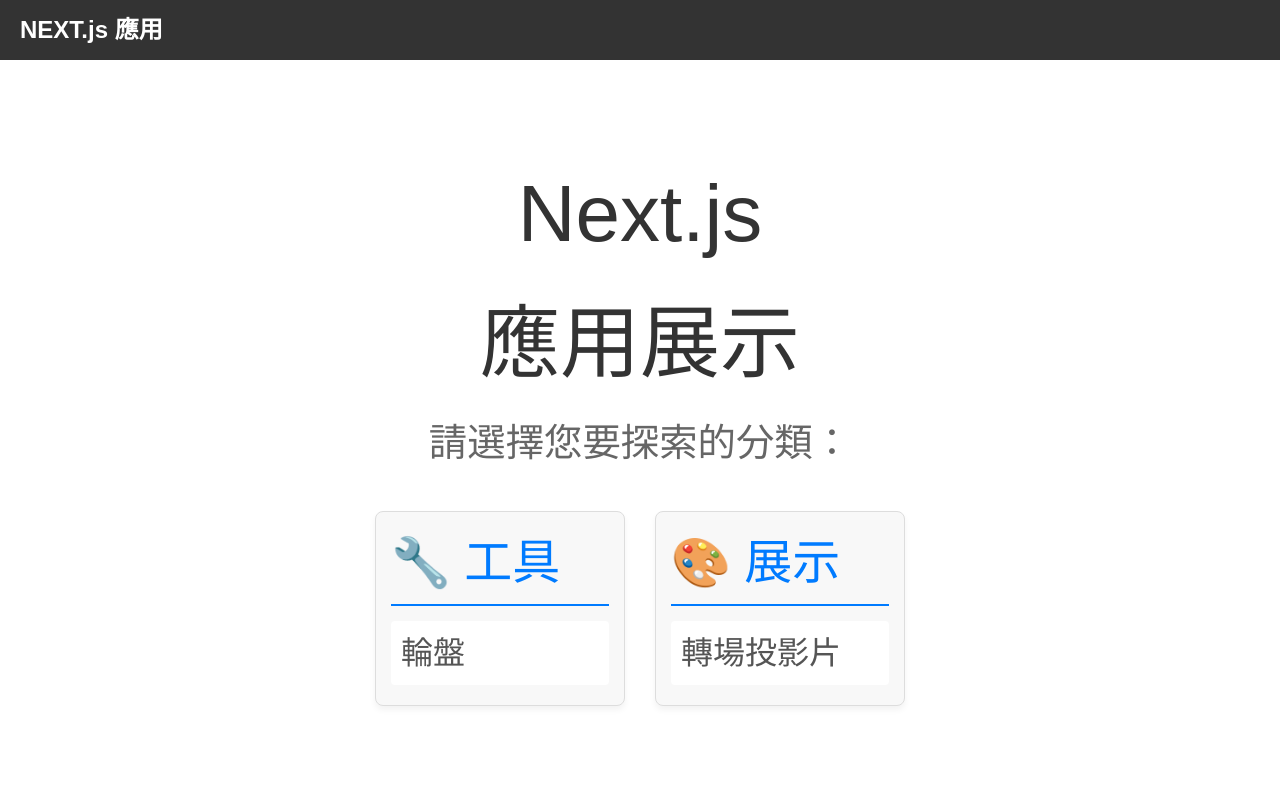
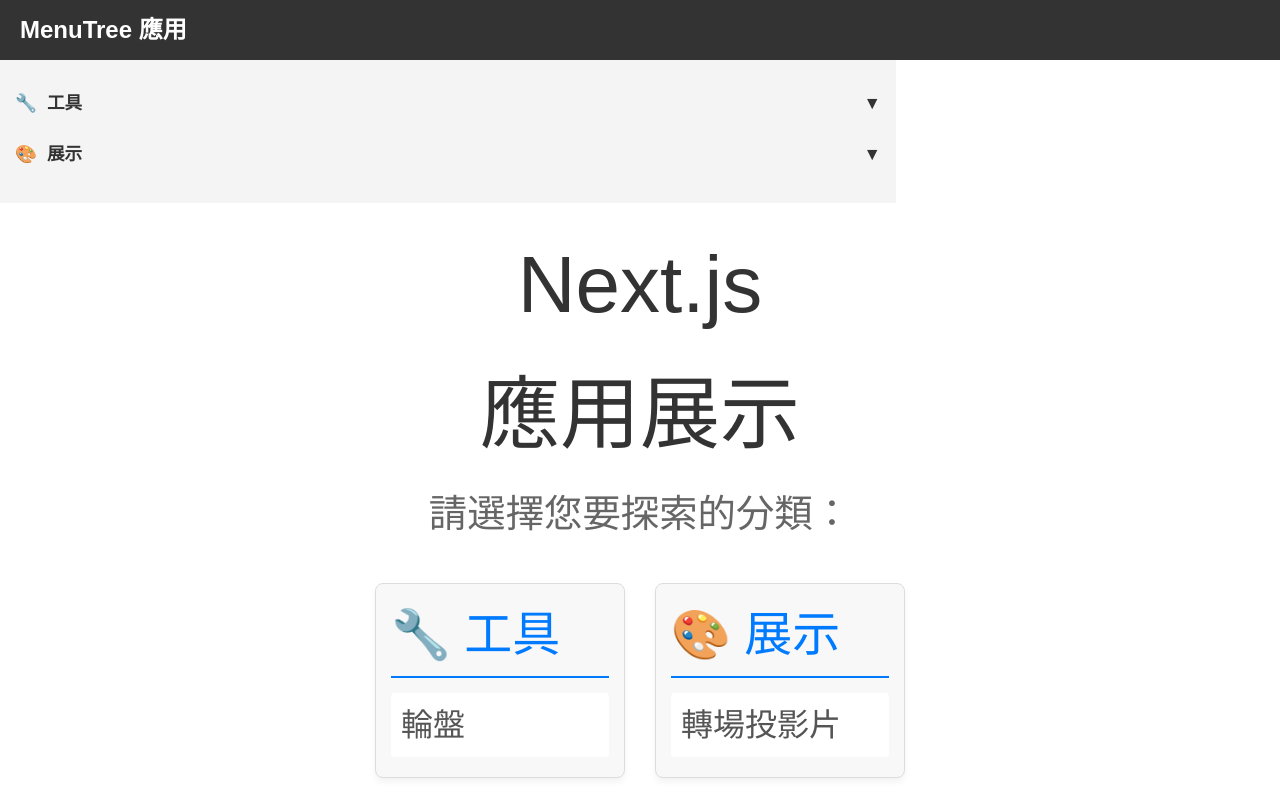
Before and after one commit to clown1138/tool, a Next.js app: page / in a window 1280 px wide. Built offline with nearby package versions, Linux system fonts and the light colour scheme.

Commit message:
update MenutTree fix

```diff
--- a/components/MenuLayout.jsx
+++ b/components/MenuLayout.jsx
@@ -1,52 +1,55 @@
-// components/Layout.jsx
+// components/MenuLayout.jsx
 "use client";
-import React, { useState, useEffect } from 'react';
+import React, { useState, useEffect, useCallback } from 'react';
 import { usePathname } from 'next/navigation';
 import MenuTree from './MenuTree';
-import menuData from '../data/menuData.json';
-import styles from '../styles/Layout.module.css';
+import menuData from '../data/menuData.json'; // 確保路徑正確
+import styles from '../styles/Layout.module.css'; // 確保路徑正確
 
 const MenuLayout = ({ children }) => {
     const pathname = usePathname();
     const isHomePage = pathname === '/';
 
-    // 側邊欄狀態：在分頁時預設為開啟 (桌面)
-    const [isSidebarOpen, setIsSidebarOpen] = useState(!isHomePage);
+    // 狀態
+    const [isMobile, setIsMobile] = useState(false);
+    // 側邊欄狀態：在客戶端初始化時，我們會在 useEffect 中設置
+    const [isSidebarOpen, setIsSidebarOpen] = useState(true);
 
-    // 偵測是否為手機模式 (RWD)
-    const [isMobile, setIsMobile] = useState(false);
-
+    // RWD 檢測邏輯
     useEffect(() => {
         const checkMobile = () => window.innerWidth <= 768;
-        const mobileStatus = checkMobile();
-        setIsMobile(mobileStatus);
-
-        // 在桌面模式下，根據是否為首頁設定初始狀態
-        if (!mobileStatus) {
-            setIsSidebarOpen(!isHomePage);
-        } else {
-            // 手機模式預設收合
-            setIsSidebarOpen(false);
-        }
 
         const handleResize = () => {
-            const newMobileStatus = checkMobile();
-            setIsMobile(newMobileStatus);
-            // 當從手機切換到桌面時，恢復分頁開啟狀態
-            if (!newMobileStatus && !isHomePage) {
-                setIsSidebarOpen(true);
+            const mobileStatus = checkMobile();
+            setIsMobile(mobileStatus);
+
+            // 根據模式和首頁狀態設置初始/切換後的 sidebar 狀態
+            if (mobileStatus) {
+                // 手機：預設收合
+                setIsSidebarOpen(false);
+            } else {
+                // 桌面：分頁時預設開啟，首頁預設關閉
+                setIsSidebarOpen(!isHomePage);
             }
         };
+
+        // 首次運行和窗口大小改變時執行
+        handleResize();
         window.addEventListener('resize', handleResize);
         return () => window.removeEventListener('resize', handleResize);
+    }, [isHomePage]); // 依賴 isHomePage，在導航到首頁/分頁時重新運行
+
+    // 修正點 1 & 2 核心邏輯：切換側邊欄
+    const toggleSidebar = useCallback(() => {
+        // 只有在非首頁時才允許切換
+        if (!isHomePage) {
+            setIsSidebarOpen(prev => !prev);
+        }
+        // 注意：手機模式下，由於 isMobile 檢測，按鈕會出現，
+        // 點擊後，上面的 if 條件(!isHomePage) 讓它正常切換。
+
     }, [isHomePage]);
 
-    const toggleSidebar = () => {
-        // 在手機模式下，點擊按鈕直接切換狀態
-        if (isMobile || !isHomePage) {
-            setIsSidebarOpen(prev => !prev);
-        }
-    };
 
     // 根據狀態和模式應用 CSS 類別
     const layoutClass = isHomePage
@@ -60,24 +63,9 @@
     return (
         <div className={layoutClass}>
 
-            {/* 側邊欄 (只有在分頁或手機展開時顯示) */}
-            {(isSidebarOpen || !isHomePage) && (
-                <div className={`${styles.sidebar} ${isSidebarOpen ? styles.open : styles.closed}`}>
-                    <MenuTree
-                        menuData={menuData}
-                        currentPath={pathname}
-                        // 手機版點擊連結會觸發收合
-                        toggleSidebar={isMobile ? toggleSidebar : () => {}}
-                    />
-                </div>
-            )}
-
-            {/* 頂部導航/切換按鈕 */}
+            {/* 頂部 Header 和 Toggle 按鈕 */}
             <header className={styles.header}>
-                {/* 1. 電腦版分頁時：左側隱藏按鈕 */}
-                {/* 2. 手機版分頁時：單一 ICON 展開按鈕 */}
-                {/* 3. 手機/桌面首頁時：不顯示按鈕 (或顯示回首頁按鈕) */}
-
+                {/* 只有在分頁時顯示開關按鈕 */}
                 {!isHomePage && (
                     <button
                         onClick={toggleSidebar}
@@ -86,8 +74,34 @@
                         {isSidebarOpen ? '❮' : '☰'}
                     </button>
                 )}
-                <div className={styles.title}>NEXT.js 應用</div>
+                <div className={styles.title}>MenuTree 應用</div>
             </header>
+
+            {/* 側邊欄：
+                桌面分頁時 (isSidebarOpen=true, false)
+                手機分頁時 (isSidebarOpen=false) -> 點擊按鈕後變為 true
+            */}
+
+            {/* 修正點 3：側邊欄的條件渲染：
+                桌面版：始終渲染，CSS 負責隱藏/展開。
+                手機版：只在 isSidebarOpen 時渲染 (因為手機模式是彈出式抽屜)。
+
+                這裡我們使用 isSidebarOpen 來控制彈出狀態。
+            */}
+            {(isSidebarOpen || !isMobile) && (
+                <div
+                    className={`${styles.sidebar} ${isSidebarOpen ? styles.open : styles.closed}`}
+                    // 手機模式下，當 sidebar 關閉時，不應佔用空間
+                    style={isMobile && !isSidebarOpen ? { display: 'none' } : {}}
+                >
+                    <MenuTree
+                        menuData={menuData}
+                        currentPath={pathname}
+                        // 點擊菜單項目後，手機模式下收合側邊欄
+                        toggleSidebar={isMobile ? toggleSidebar : () => {}}
+                    />
+                </div>
+            )}
 
             {/* 主要內容區域 */}
             <main className={contentClass}>
--- a/components/MenuTree.tsx
+++ b/components/MenuTree.tsx
@@ -31,53 +31,44 @@
                 {menuData.map(item => {
                     const hasChildren = !!item.children && item.children.length > 0;
 
-                    // 根據是否有子項目決定點擊行為
-                    const clickHandler = hasChildren
-                        ? () => setOpenItemId(openItemId === item.id ? null : item.id) // 展開/收合
-                        : toggleSidebar; // 如果沒有子項目，點擊後跳轉並收起側邊欄 (手機)
+                    // 展開/收合的函式
+                    const handleToggle = (e: React.MouseEvent) => {
+                        e.preventDefault(); // 阻止任何父層或 Link 的默認行為
+                        setOpenItemId(openItemId === item.id ? null : item.id);
+                    };
 
                     return (
                         <li key={item.id} className={styles.level1Item}>
-                            {/* 1. 外部 Div 用於結構和樣式 */}
-                            <div
-                                className={`${styles.level1Link} ${isCurrent(item.path) ? styles.active : ''}`}
-                            >
+                            <div className={styles.level1Link}>
                                 <span>{item.icon}</span>
 
-                                {/* 2. Link 元件的放置：
-                                   - 如果有子項目：Link 只包裹文字，點擊 Link 仍然跳轉，但主要 div 點擊不跳轉。
-                                   - 如果沒有子項目：將 Link 包裹整個可點擊區域，並執行 clickHandler。
+                                {/* 核心修正：
+                                    如果 hasChildren: Link 點擊僅執行 toggleSidebar，並阻止導航。
+                                    如果沒有子項目: Link 點擊執行 toggleSidebar 並允許導航。
                                 */}
-                                {hasChildren ? (
-                                    <>
-                                        {/* A. 有子項目時：Link 只包裹文字，點擊 div 執行展開 */}
-                                        <div
-                                            onClick={clickHandler} // 只負責展開/收合
-                                            className={styles.level1TextWrapper} // 新增樣式類別，用於排版
-                                        >
                                 <Link
                                     href={item.path}
-                                                className={isCurrent(item.path) ? styles.activeText : ''}
-                                                // 點擊 Link 也應收起側邊欄 (手機)
-                                                onClick={toggleSidebar}
+                                    className={`${styles.level1Text} ${isCurrent(item.path) ? styles.activeText : ''}`}
+                                    // 點擊 Link 時執行的函式
+                                    onClick={(e) => {
+                                        if (hasChildren) {
+                                            // 有子項目時：阻止導航，只執行展開/收合
+                                            e.preventDefault();
+                                            handleToggle(e);
+                                        } else {
+                                            // 無子項目時：允許導航，但執行手機側邊欄收合
+                                            toggleSidebar();
+                                        }
+                                    }}
                                 >
                                     {item.name}
                                 </Link>
-                                        </div>
-                                        {/* 展開箭頭 */}
-                                        <span onClick={clickHandler} className={styles.toggleIcon}>
+
+                                {/* 展開箭頭/圖標的點擊區 */}
+                                {hasChildren && (
+                                    <span onClick={handleToggle} className={styles.toggleIcon}>
                                         {openItemId === item.id ? '▲' : '▼'}
                                     </span>
-                                    </>
-                                ) : (
-                                    // B. 無子項目時：整個 Link 充當可點擊區域
-                                    <Link
-                                        href={item.path}
-                                        className={`${styles.level1LinkOnly} ${isCurrent(item.path) ? styles.activeText : ''}`}
-                                        onClick={clickHandler} // 執行跳轉並收合
-                                    >
-                                        {item.name}
-                                    </Link>
                                 )}
                             </div>
 
--- a/styles/Layout.module.css
+++ b/styles/Layout.module.css
@@ -34,12 +34,15 @@
 /* --- 分頁佈局 (/tools, /games 時) --- */
 .pageLayout {
     display: grid;
-    /* 定義網格區域: header | sidebar content */
     grid-template-areas:
         "header header"
         "sidebar content";
     grid-template-rows: 60px 1fr;
     min-height: 100vh;
+
+    /* 這是預設狀態：開啟時的寬度 */
+    grid-template-columns: 250px 1fr;
+    transition: grid-template-columns 0.3s ease; /* 啟用伸縮動畫 */
 }
 
 /* 側邊欄樣式 */
@@ -47,16 +50,17 @@
     grid-area: sidebar;
     background-color: #f4f4f4;
     overflow-y: auto;
-    width: 250px; /* 桌面預設寬度 */
+    /* ⬇️ 關鍵：使用寬度百分比確保 CSS Grid 控制寬度 ⬇️ */
+    width: 100%;
     transition: width 0.3s, transform 0.3s;
 }
-
-/* 側邊欄 開/關 狀態控制 */
+/* 側邊欄 開啟狀態  */
 .sidebarOpen {
-    grid-template-columns: 250px 1fr; /* 桌面：展開 */
+    grid-template-columns: 250px 1fr;
 }
+/* 側邊欄 關閉狀態 */
 .sidebarClosed {
-    grid-template-columns: 0 1fr; /* 桌面：隱藏 (寬度為 0) */
+    grid-template-columns: 0 1fr;
 }
 
 /* 內容區 */
@@ -79,39 +83,36 @@
 
 
 /* === 手機版 (RWD) 樣式 === */
-
 @media (max-width: 768px) {
-
-    /* --- 首頁佈局 (不變) --- */
-
-    /* --- 分頁佈局 --- */
+    /* 手機分頁不再使用 grid-template-areas "sidebar content" */
     .pageLayout {
-        /* 手機分頁：側邊欄始終隱藏在內容下方 */
         grid-template-areas:
             "header"
             "content";
         grid-template-columns: 1fr;
     }
 
-    /* 側邊欄樣式 (手機版變成疊加在內容上方的抽屜) */
+    /* 側邊欄樣式 (手機版抽屜) */
     .sidebar {
         position: fixed;
         top: 0;
         left: 0;
         height: 100vh;
-        width: 70%; /* 手機展開寬度 */
+        width: 70%;
         z-index: 1000;
         box-shadow: 2px 0 5px rgba(0,0,0,0.5);
-        transform: translateX(-100%); /* 預設完全隱藏 */
+        /* ⬇️ 預設隱藏在螢幕外 ⬇️ */
+        transform: translateX(-100%);
+        transition: transform 0.3s ease-out;
     }
 
-    /* 手機側邊欄展開狀態 */
-    .sidebarOpen .sidebar {
-        transform: translateX(0);
+    /* 手機側邊欄開啟狀態 */
+    .sidebar.open {
+        transform: translateX(0); /* 移入螢幕內 */
     }
 
-    /* 手機模式下，內容區沒有邊距，且不需要 grid-area */
-    .pageContent {
-        padding: 15px;
+    /* 手機模式下，header 的切換按鈕必須顯示 */
+    .sidebarToggleBtn {
+        display: block;
     }
 }
```
Lines whose indentation alone changed are shown as unchanged.
